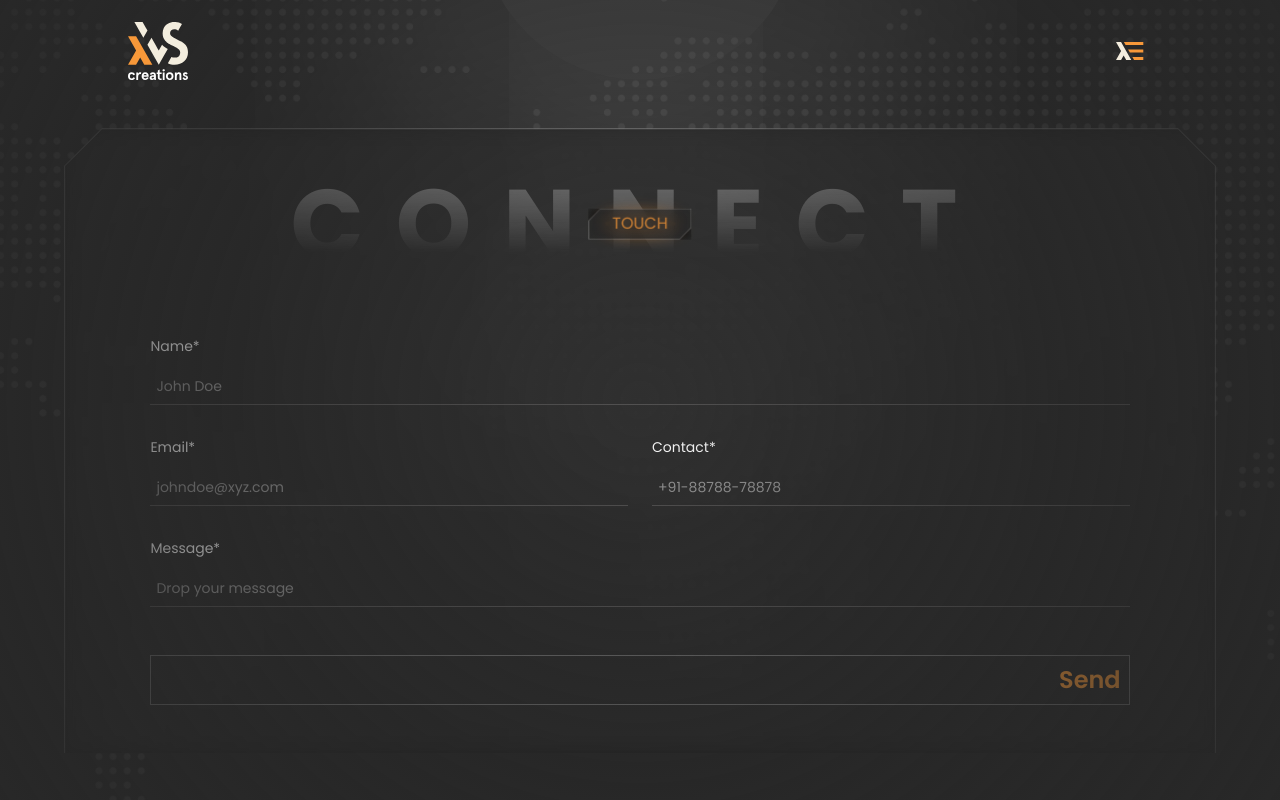
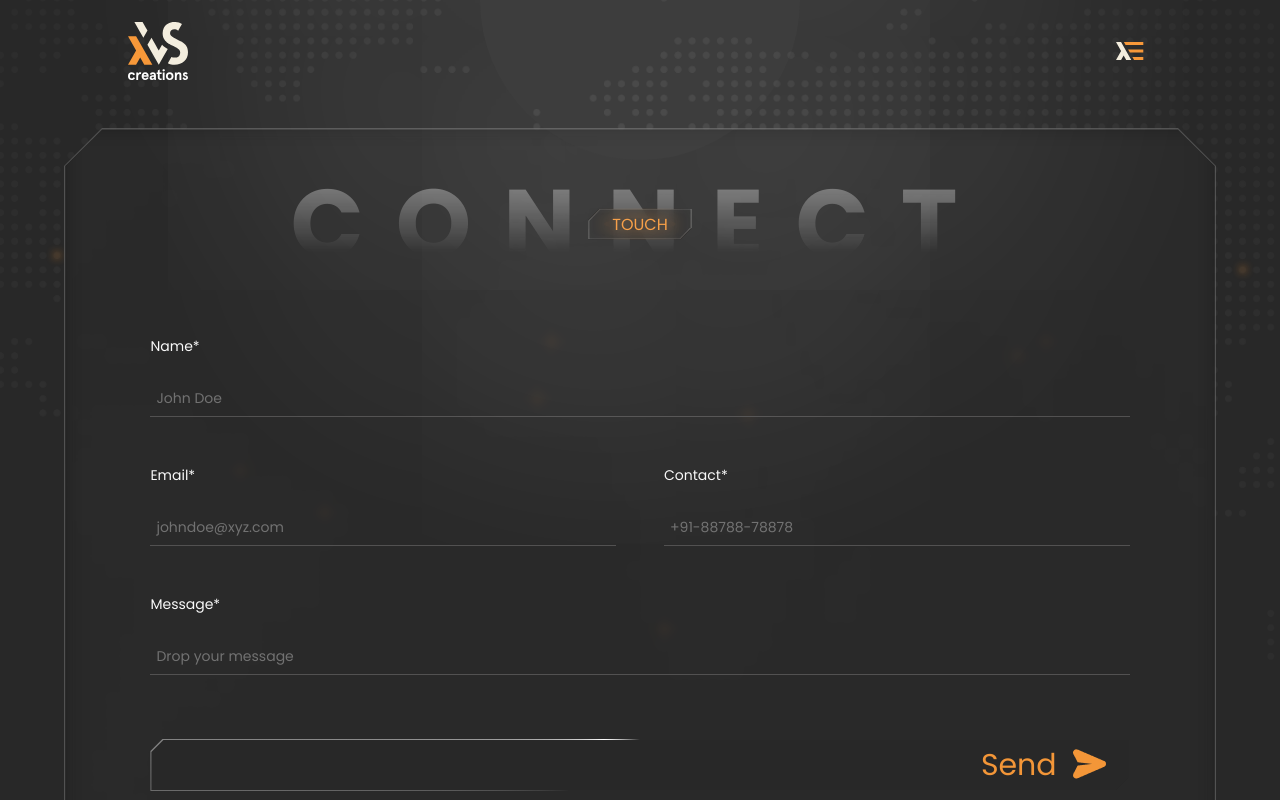
Before and after one commit to Snehil-Shrivastava/xvs-website-dev, a Next.js app: page /contact in a window 1280 px wide. Shown: the top 800 px of the page. Built offline with nearby package versions, Linux system fonts and the light colour scheme.

Commit message:
fixing styles

```diff
--- a/app/components/SectionHeadingText/SectionHeadingText.module.css
+++ b/app/components/SectionHeadingText/SectionHeadingText.module.css
@@ -8,6 +8,10 @@
   position: absolute;
   inset: 0;
   /* width: 18%; */
+}
+
+.sectionHeadingBtnContainer {
+  clip-path: polygon(0% 11px, 0% 100%, calc(100% - 11px) 100%, 100% calc(100% - 11px), 100% 0%, 11px 0);
 }
 
 .sectionHeadingBtnContainer::after {
--- a/app/components/SectionHeadingText/SectionHeadingText.tsx
+++ b/app/components/SectionHeadingText/SectionHeadingText.tsx
@@ -134,9 +134,9 @@ const SectionHeadingText = ({
         </Link>
       </div> */}
 
-      <div className={`${styles.btnContainer}`}>
+      <div className={`${styles.btnContainer} flex items-center justify-center`}>
         <div
-          className={`max-[769px]:text-[0.75rem] absolute top-1/2 left-1/2 -translate-x-1/2 bottom-1/2 -translate-y-1/2 h-[32%] backdrop-blur-xs text-[#F79839] ${styles.sectionHeadingBtnContainer}`}
+          className={`max-[769px]:text-[0.75rem] inline min-h-[32%] h-[32%] backdrop-blur-xs text-[#F79839] cursor-pointer ${styles.sectionHeadingBtnContainer}`}
         >
           {/* <button
             className={`max-[769px]:text-[0.75rem] absolute inset-0 h-full w-full px-6`}
@@ -148,7 +148,7 @@ const SectionHeadingText = ({
           >
             {buttonTitle}
           </button> */}
-          <button className={`h-full px-6 ${styles.sectionHeadingBtn}`}>
+          <button className={`h-full px-6 cursor-pointer py-1 ${styles.sectionHeadingBtn}`}>
             {buttonTitle}
           </button>
         </div>
--- a/app/contact/contactStyle.css
+++ b/app/contact/contactStyle.css
@@ -160,3 +160,73 @@
     5% 0.08%
   );
 }
+
+.send-btn-cnt {
+  --offset: 1px;
+  overflow: hidden;
+  /* background-color: #ffffff2a; */
+
+  background: conic-gradient(transparent 250deg, white, transparent);
+
+  clip-path: polygon(
+    0% 12px,
+    0% 100%,
+    calc(100% - 12px) 100%,
+    100% calc(100% - 12px),
+    100% 0%,
+    12px 0
+  );
+}
+
+.send-btn-cnt::before {
+  content: "";
+  position: absolute;
+  inset: 0;
+  background: conic-gradient(transparent 250deg, white, transparent);
+  top: 50%;
+  left: 50%;
+  transform: translate(-50%, -50%);
+  width: 100%;
+  aspect-ratio: 1;
+
+  /* animation: rotate 5s linear infinite; */
+  opacity: 0;
+}
+
+.send-btn-cnt::after {
+  content: "";
+  background: #282828;
+  /* border-radius: inherit; */
+  position: absolute;
+  inset: var(--offset);
+  height: calc(100% - 2 * var(--offset));
+  width: calc(100% - 2 * var(--offset));
+
+  clip-path: polygon(
+    0% 12px,
+    0% 100%,
+    calc(100% - 12px) 100%,
+    100% calc(100% - 12px),
+    100% 0%,
+    12px 0
+  );
+}
+
+@keyframes rotate {
+  from {
+    transform: translate(-50%, -50%) scale(1.4) rotate(0turn);
+  }
+
+  to {
+    transform: translate(-50%, -50%) scale(1.4) rotate(1turn);
+  }
+}
+
+.send-btn-cnt:hover::before {
+  animation: rotate 2s linear infinite;
+  opacity: 1;
+}
+
+.send-btn-cnt:hover {
+  background: #282828;
+}
--- a/app/contact/page.tsx
+++ b/app/contact/page.tsx
@@ -4,7 +4,9 @@ import Form from "next/form";
 import "./contactStyle.css";
 import Image from "next/image";
 
-import bgImg from "../../public/assests/contact-bg.png";
+import bgImg from "../../public/assests/contact-bg-2.png";
+
+import sendIcon from "../../public/assests/send-icon.png";
 
 const Contact = () => {
   const handleFormSubmit = (e: any) => {
@@ -12,21 +14,25 @@ const Contact = () => {
   };
 
   return (
-    <div className="pt-[15%] xl:pt-[10%] relative h-[100vh]">
-      <div className="absolute inset-0 z-[10]" style={{
-        background: 'radial-gradient(900px circle at center, transparent, #282828)'
-      }}></div>
-      <div className="absolute inset-0 radial-light z-0">
+    <div className="pt-[15%] xl:pt-[10%] 2xl:pt-[7%] relative h-[100vh]">
+      <div
+        className="absolute w-[320px] h-[320px] bg-white/[0.1] rounded-full left-1/2 -translate-1/2 top-0 z-10"
+        style={{
+          boxShadow: "0 0 550px 250px rgba(255, 255, 255, 0.1)",
+        }}
+      ></div>
+      <div
+        className="absolute inset-0 z-0"
+        style={{
+          maskImage:
+            "radial-gradient(920px circle at center, #000000, transparent)",
+        }}
+      >
         <Image
           src={bgImg}
           alt="background"
           className="object-cover w-full h-full"
         />
-        {/* <div className="absolute inset-0">
-          <span className="lights"></span>
-          <span className="lights"></span>
-          <span className="lights"></span>
-        </div> */}
       </div>
       {/* <div className="relative w-2/3 mx-auto border border-[#333] contact-form-box bg-[#333]">
         <div className="w-full h-full py-[48px] bg-[#282828] contact-form-content">
@@ -91,7 +97,7 @@ const Contact = () => {
         {/* <div
           className="absolute left-[20px] right-[20px] top-[30px] bottom-[30px] z-[1] bg-neutral-900/10 backdrop-blur-sm"
         ></div> */}
-                  <div className="absolute inset-0 radial-light-container"></div>
+        {/* <div className="absolute inset-0 radial-light-container"></div> */}
         <div
           className="w-full h-full relative bg-neutral-50/20 backdrop-blur-xs"
           style={{
@@ -108,14 +114,26 @@ const Contact = () => {
                 "polygon(calc(100% - 99.9%) 38px, calc(100% - 99.9%) 100%, 99.9% 100%, 99.9% 38px, calc(100% - 38px) calc(100% - 99.8%), 38px calc(100% - 99.8%))",
             }}
           >
-            <div className="py-12">
-              <SectionHeadingText SectionTitle="CONNECT" buttonTitle="TOUCH" tracking="32px" />
+            <div className="py-12 relative">
+              {/* <div
+              className="absolute bottom-0 left-0 right-0 h-[320px] pointer-events-none"
+                style={{
+                  background: "linear-gradient(to top, #282828 40%, transparent)",
+                }}
+              ></div> */}
+              <SectionHeadingText
+                SectionTitle="CONNECT"
+                buttonTitle="TOUCH"
+                tracking="32px"
+              />
               <div className="w-17/20 mx-auto mt-16">
                 <div>
                   <Form action="">
-                    <div className="text-sm flex flex-col gap-8">
-                      <div className="flex flex-col gap-3">
-                        <label htmlFor="name">Name*</label>
+                    <div className="text-sm flex flex-col gap-12 text-[#ffffffad]">
+                      <div className="flex flex-col gap-6">
+                        <label htmlFor="name" className="text-neutral-50">
+                          Name*
+                        </label>
                         <input
                           id="name"
                           className="outline-none border-b border-[#525151] py-[8px] px-[6px]"
@@ -125,9 +143,11 @@ const Contact = () => {
                           required
                         />
                       </div>
-                      <div className="flex gap-6">
-                        <div className="flex flex-col gap-3 flex-1">
-                          <label htmlFor="email">Email*</label>
+                      <div className="flex gap-12">
+                        <div className="flex flex-col gap-6 flex-1">
+                          <label htmlFor="email" className="text-neutral-50">
+                            Email*
+                          </label>
                           <input
                             id="email"
                             className="outline-none border-b border-[#525151] py-[8px] px-[6px]"
@@ -137,8 +157,10 @@ const Contact = () => {
                             required
                           />
                         </div>
-                        <div className="flex flex-col gap-3 flex-1">
-                          <label htmlFor="phone">Contact*</label>
+                        <div className="flex flex-col gap-6 flex-1">
+                          <label htmlFor="phone" className="text-neutral-50">
+                            Contact*
+                          </label>
                           <input
                             id="phone"
                             className="outline-none border-b border-[#525151] py-[8px] px-[6px]"
@@ -149,8 +171,10 @@ const Contact = () => {
                           />
                         </div>
                       </div>
-                      <div className="flex flex-col gap-3 flex-1">
-                        <label htmlFor="message">Message*</label>
+                      <div className="flex flex-col gap-6 flex-1">
+                        <label htmlFor="message" className="text-neutral-50">
+                          Message*
+                        </label>
                         <textarea
                           id="message"
                           className="outline-none resize-none field-sizing-content border-b border-[#525151] py-[8px] px-[6px]"
@@ -159,12 +183,27 @@ const Contact = () => {
                         />
                       </div>
                     </div>
-                    <div className="text-2xl text-[#F39638] mt-12 border border-[#ffffff4d]">
+                    {/* <div className="text-3xl text-[#F39638] bg-[#282828] my-16 relative send-btn-cnt">
                       <button
-                        className="font-semibold w-full h-full p-2 text-end"
+                        className="relative font-semibold w-full h-full p-2 text-end flex justify-end align-center send-btn bg-[#282828]"
                         type="submit"
                       >
-                        Send
+                        <span className="mr-4">Send</span>
+                        <Image src={sendIcon} alt="Send" className="inline" />
+                      </button>
+                    </div> */}
+
+                    <div className="text-3xl text-[#F39638] my-16 relative send-btn-cnt">
+                      <button
+                        className="relative z-5 w-full p-2 flex justify-end align-center"
+                        type="submit"
+                      >
+                        <span className="">Send</span>
+                        <Image
+                          src={sendIcon}
+                          alt="Send"
+                          className="inline mx-4"
+                        />
                       </button>
                     </div>
                   </Form>
```
Also changed, not shown: public/assests/contact-bg-2.png (added), public/assests/send-icon.png (added).
